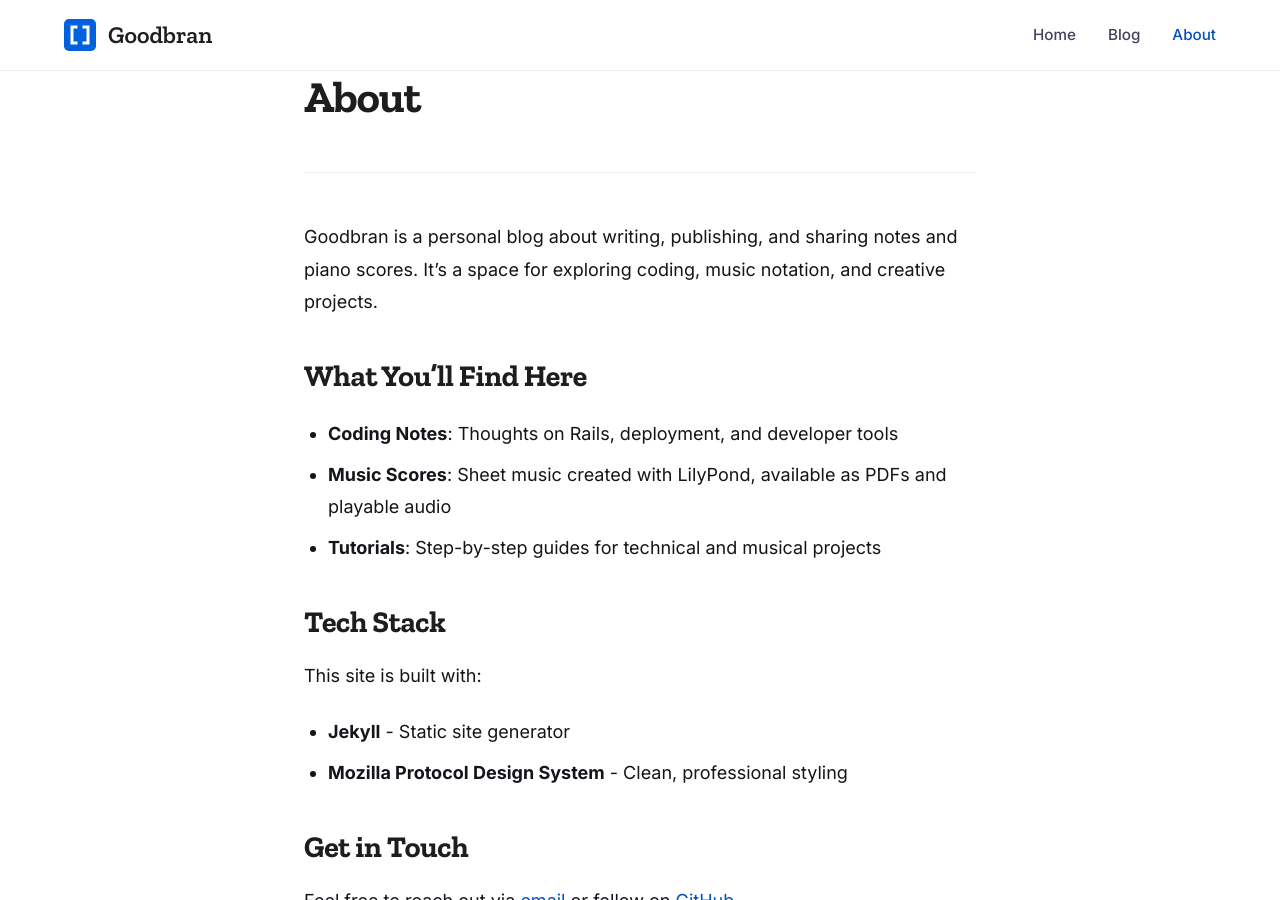
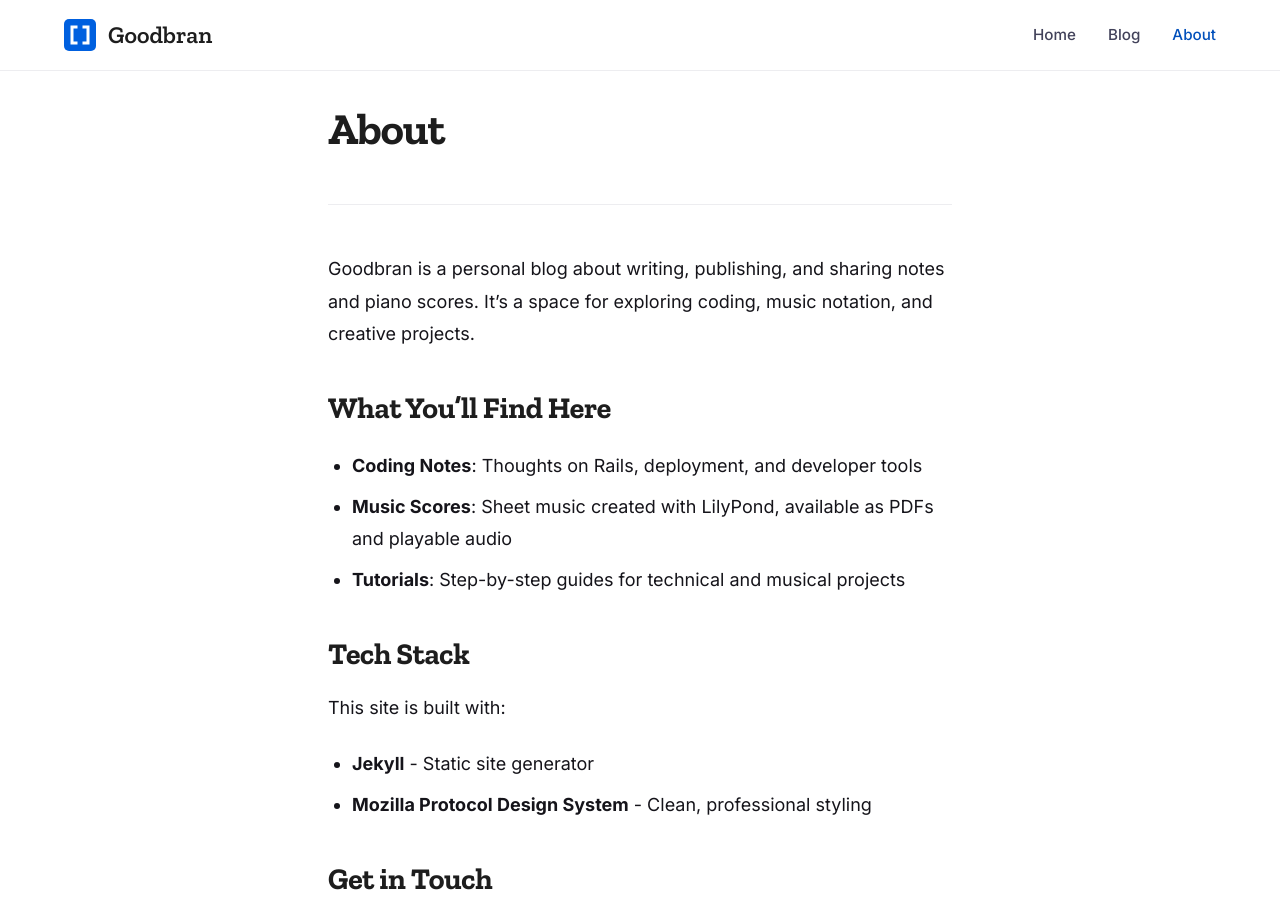
Before and after one commit to GoodBran/goodbran.github.io, a Jekyll site: the page built from about.markdown, in a window 1280 px wide and 900 px high. Built offline with Jekyll 4.4.1, drawn with Linux system fonts in a browser that asks for light colours.

Commit message:
Add proper article padding

```diff
--- a/_sass/_protocol.scss
+++ b/_sass/_protocol.scss
@@ -385,6 +385,7 @@ a {
 .article {
   max-width: 720px;
   margin: 0 auto;
+  padding: 2rem 1.5rem;
 
   .article-header {
     margin-bottom: 3rem;
@@ -627,6 +628,8 @@ a {
   }
 
   .article {
+    padding: 1.5rem 1rem;
+
     .article-title {
       font-size: 2rem;
     }
```
